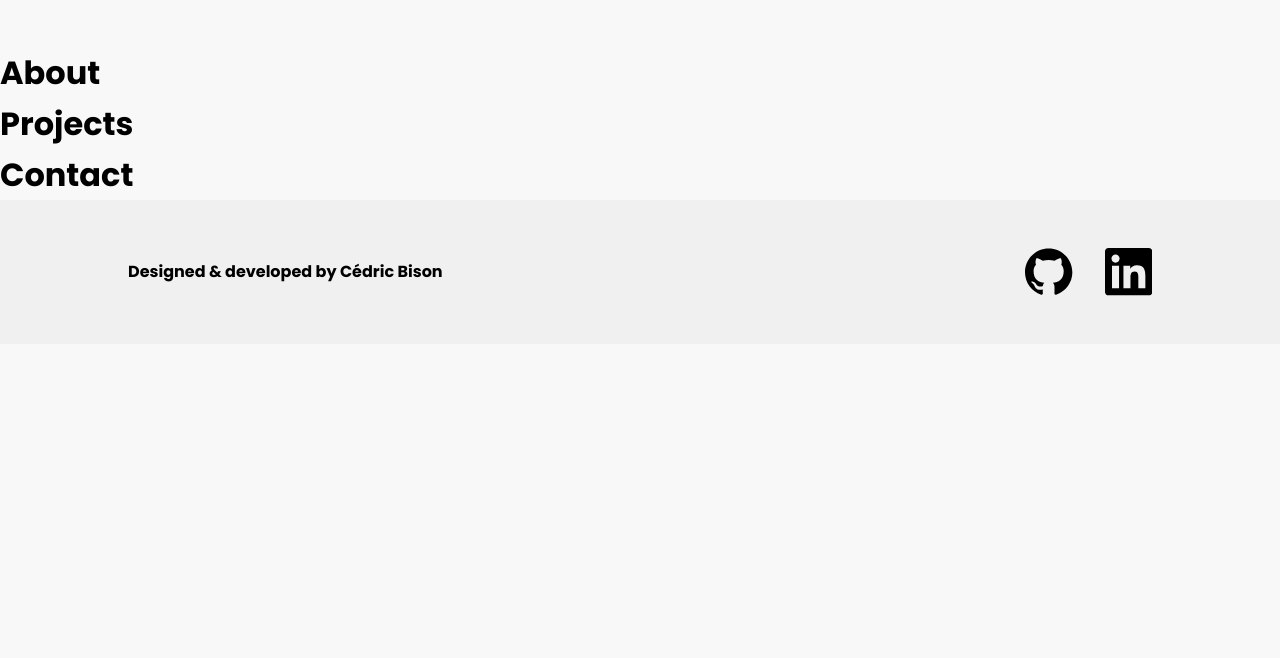
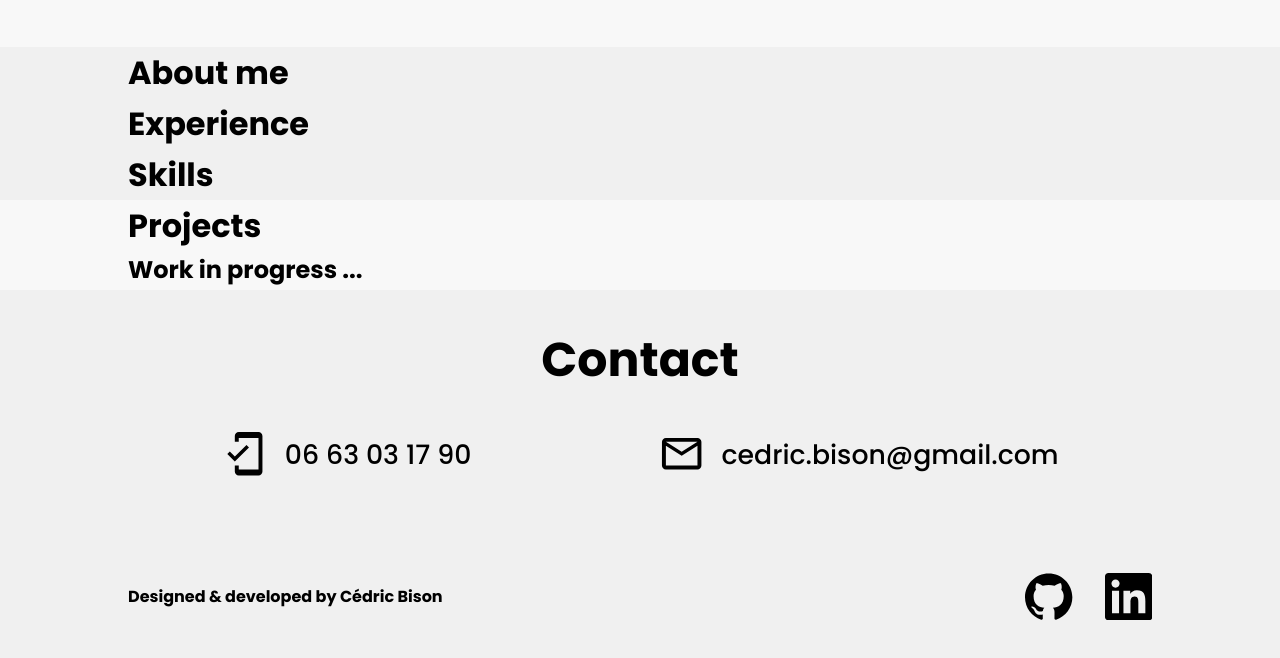
Before and after one commit to Lifad457/portfolio-cedric, a React (Vite) app: page / in a window 1280 px wide. Shown: the part 898-1556 px from the top of the page. Before the commit the page ends 1242 px from the top, so only its background shows below. Built offline with nearby package versions, Linux system fonts and the light colour scheme.

Commit message:
Refactor component styles and structure

```diff
--- a/src/components/About.jsx
+++ b/src/components/About.jsx
@@ -1,7 +1,11 @@
+import { About } from "../styles/about.css";
+
 export default function AboutComponent() {
   return (
-    <>
-        <h1>About</h1>
-    </>
+    <About>
+        <h1>About me</h1>
+        <h1>Experience</h1>
+        <h1>Skills</h1>
+    </About>
   )
 }
--- a/src/components/Contact.jsx
+++ b/src/components/Contact.jsx
@@ -1,7 +1,20 @@
+import { Contact, ContactSection, Wrapper } from "../styles/contact.css";
+import { Email, Phone } from "../styles/icons.css";
+
 export default function ContactComponent() {
   return (
-    <>
+    <Contact>
         <h1>Contact</h1>
-    </>
+        <ContactSection>
+          <Wrapper>
+            <Phone />
+            <span>06 63 03 17 90</span>
+          </Wrapper>
+          <Wrapper>
+            <Email />
+            <span>cedric.bison@gmail.com</span>
+          </Wrapper>
+        </ContactSection>
+    </Contact>
   )
 }
--- a/src/components/Home.jsx
+++ b/src/components/Home.jsx
@@ -8,7 +8,7 @@ export default function HomeComponent() {
       <HomeSection>
         <HomeDescription>
           <h1>Front-End React Developer</h1>
-          <h3>Hi, I&apos;m Cédric, a front-end developer based in Paris, France.
+          <h3>Hi, I&apos;m Cédric, a front-end developer based in Vert le Petit, Essonnes (France).
              <br/>I specialize in building websites and applications using modern technologies like React.
           </h3>
           <Socials>
--- a/src/components/Projects.jsx
+++ b/src/components/Projects.jsx
@@ -1,7 +1,10 @@
+import { Project } from "../styles/project.css";
+
 export default function ProjectsComponent() {
   return (
-    <>
+    <Project>
         <h1>Projects</h1>
-    </>
+        <h2>Work in progress ...</h2>
+    </Project>
   )
 }
--- a/src/styles/about.css.js
+++ b/src/styles/about.css.js
@@ -0,0 +1,12 @@
+import styled from "styled-components";
+
+export const About = styled.div`
+    display: flex;
+    flex-direction: column;
+    padding: 0 8rem;
+    background-color: var(--color-secondary);
+`
+export const AboutSection = styled.section`
+    display: flex;
+
+`
--- a/src/styles/contact.css.js
+++ b/src/styles/contact.css.js
@@ -0,0 +1,33 @@
+import styled from "styled-components";
+
+export const Contact = styled.div`
+    display: flex;
+    flex-direction: column;
+    padding: 0 8rem;
+    background-color: var(--color-secondary);
+    align-items: center;
+    font-size: var(--fs-regular);
+
+    h1 {
+        font-size: var(--fs-large);
+        padding-block: 2rem;
+    }
+`
+export const ContactSection = styled.section`
+    display: flex;
+    flex-direction: row;
+    min-width: 100%;
+    align-items: center;
+    justify-content: space-around;
+    padding-bottom: 3rem;
+`
+export const Wrapper = styled.div`
+    display: flex;
+    align-items: end;
+    gap: 1rem;
+
+    span {
+        font-size: var(--fs-medium);
+        font-weight: var(--fw-medium);
+    }
+`
--- a/src/styles/global.css.js
+++ b/src/styles/global.css.js
@@ -10,6 +10,7 @@ export const GlobalStyle = createGlobalStyle`
     &:root {
         --color-primary: ${props => props.theme === "light" ? "#f8f8f8" : "#3a3a3a"};
         --color-secondary: ${props => props.theme === "light" ? "#f0f0f0" : "#303030"};
+        --color-tertiary: #FFE600;
         --color-black: #000;
         --color-white: #fff;
         --color-font: ${props => props.theme === "light" ? "var(--color-black)" : "var(--color-white)"};
--- a/src/styles/header.css.js
+++ b/src/styles/header.css.js
@@ -36,7 +36,7 @@ export const Input = styled.input`
 		}
 		svg {
 			&.sun {
-				fill: var(--color-tertiary);
+				fill: var(--color-black);
 			}
 			&.moon {
 				fill: var(--color-white);
@@ -77,7 +77,7 @@ export const Label = styled.label`
         }
         &.moon {
             left: 1.95rem;
-            fill: var(--color-tertiary);
+            fill: var(--color-black);
             transition: 0.3s;
         }
     }
--- a/src/styles/home.css.js
+++ b/src/styles/home.css.js
@@ -19,8 +19,18 @@ export const HomeDescription = styled.div`
         font-size: var(--fs-extra-large);
         line-height: 1.2;
         padding-block: 3rem;
+        position: relative;
+        &::before {
+            content: "";
+            position: absolute;
+            min-width: 22rem;
+            min-height: 2rem;
+            background-color: var(--color-tertiary);
+            top: 5rem;
+            left: 1rem;
+            z-index: -1;
+        }
     }
-
     h3 {
         font-size: var(--fs-regular);
         font-weight: var(--fw-medium);
--- a/src/styles/icons.css.js
+++ b/src/styles/icons.css.js
@@ -1,6 +1,7 @@
 import styled from "styled-components";
 import { SiGithub, SiLinkedin } from "react-icons/si";
 import { GoSun, GoMoon  } from "react-icons/go";
+import { MdMobileFriendly, MdMailOutline  } from "react-icons/md";
 
 export const Socials = styled.div`
     display: flex;
@@ -25,6 +26,12 @@ export const LinkedIn = styled(SiLinkedin)`
         transform: scale(1.3);
     }
 `
+export const Phone = styled(MdMobileFriendly)`
+    font-size: var(--fs-large);
+`
+export const Email = styled(MdMailOutline)`
+    font-size: var(--fs-large);
+`
 export const Moon = styled(GoMoon)`
     font-size: 1.15rem;
 `
--- a/src/styles/project.css.js
+++ b/src/styles/project.css.js
@@ -0,0 +1,10 @@
+import styled from "styled-components";
+
+export const Project = styled.div`
+    display: flex;
+    flex-direction: column;
+    padding: 0 8rem;
+`
+export const ProjectSection = styled.section`
+    display: flex;
+`
```
